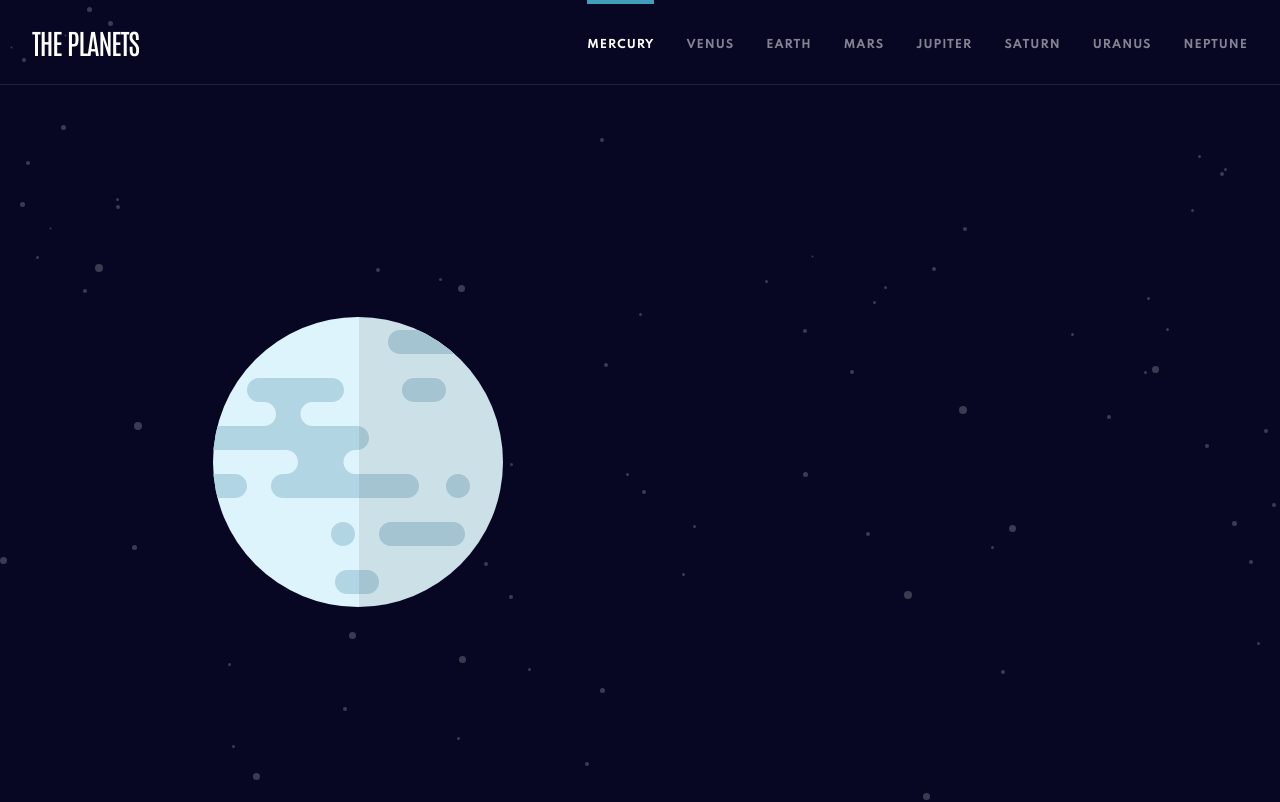
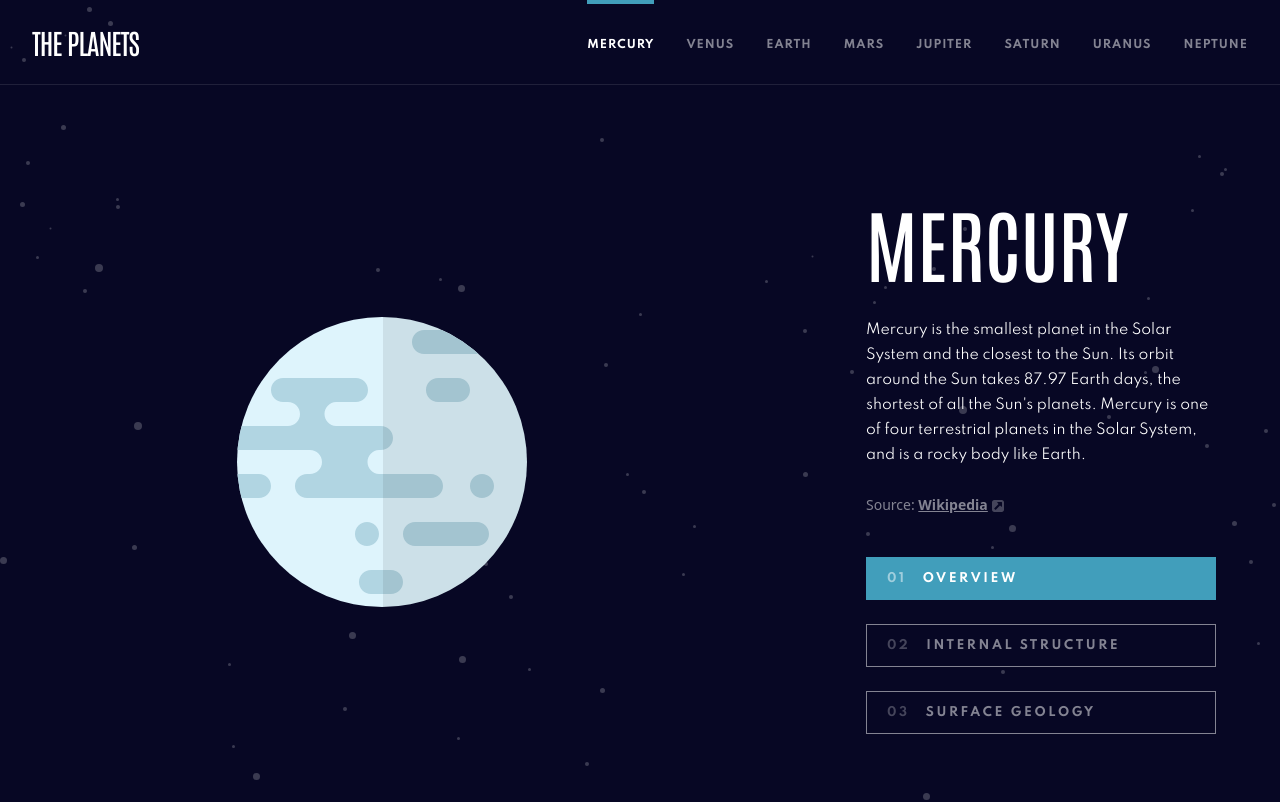
Before and after one commit to babs20/planets-fact-site, a Next.js app: page / in a window 1280 px wide. Shown: the top 802 px of the page. Built offline with nearby package versions, Linux system fonts and the light colour scheme.

Commit message:
add div for flexbox structuring

```diff
--- a/pages/index.tsx
+++ b/pages/index.tsx
@@ -54,6 +54,11 @@
     padding: 0 40px 36px 40px;
   }
 
+  @media ${device.laptop} {
+    padding: 0 64px;
+    margin: 0 auto;
+  }
+
   @media ${device.desktop} {
     padding: 0 165px;
     margin: 0 auto;
@@ -80,6 +85,22 @@
     width: 100%;
     align-items: center;
   }
+
+  @media ${device.laptop} {
+    display: flex;
+    flex-direction: column;
+    align-items: flex-start;
+    width: 350px;
+  }
+`;
+
+const DesktopTopContainer = styled.div`
+  @media ${device.laptop} {
+    display: flex;
+    width: 100%;
+    justify-content: space-between;
+    align-items: center;
+  }
 `;
 
 export default function Home({ data }: PropTypes) {
@@ -98,7 +119,7 @@
           />
         </MobileSectionContainer>
         <PlanetContainer>
-          <div>
+          <DesktopTopContainer>
             <Planet
               planetImageUrl={data[planetPage].images}
               planetName={data[planetPage].name}
@@ -117,7 +138,7 @@
                 />
               </TabletSectionContainer>
             </InfoContainer>
-          </div>
+          </DesktopTopContainer>
 
           <Facts
             rotation={data[planetPage].rotation}
```
